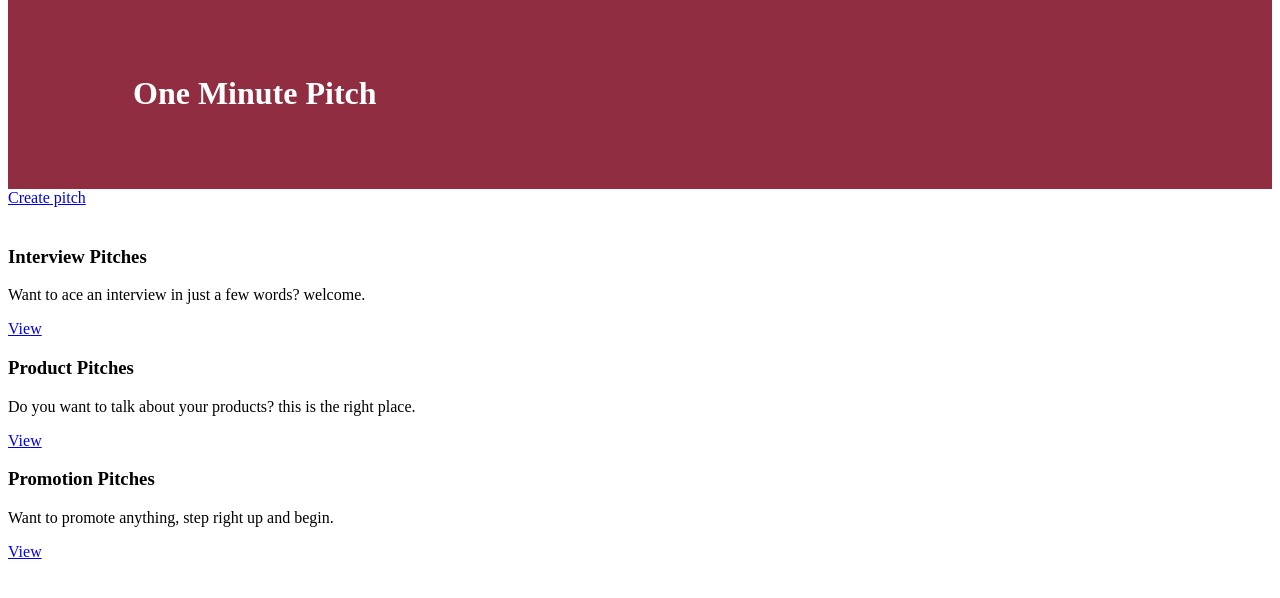
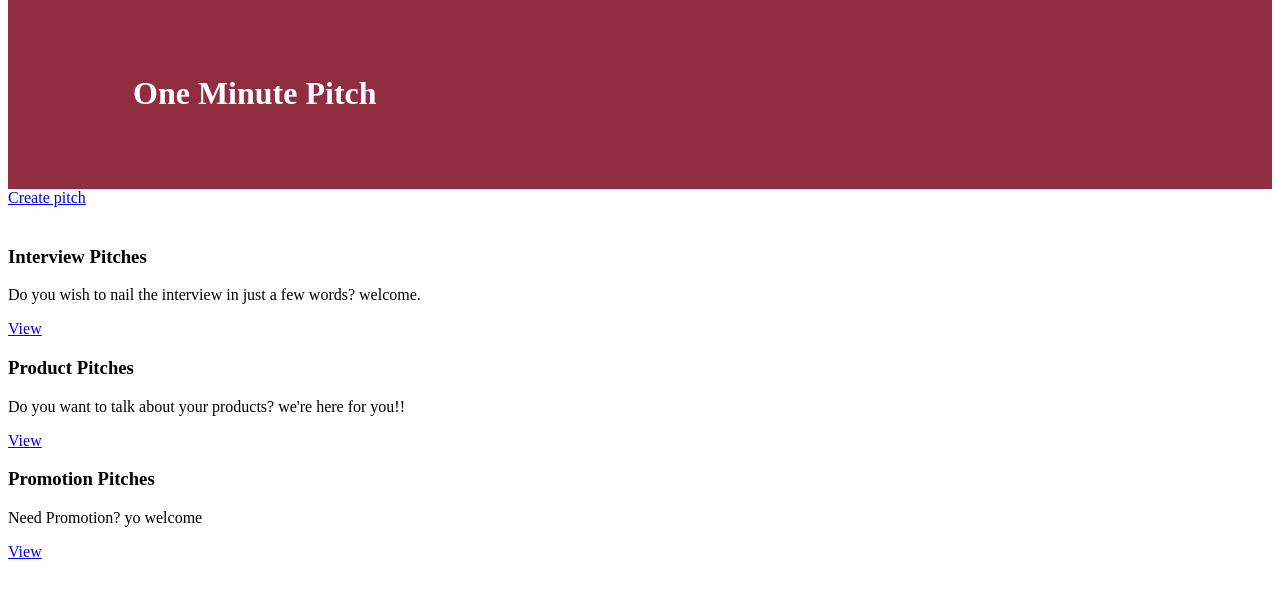
Before and after one commit to Marah-uwase/One-minute-pich, a Flask app: template app/templates/index.html in a window 1280 px wide. Shown: the part 114-712 px from the top of the page. Run offline with Flask 2, Linux system fonts and the light colour scheme; the template is opened without the code that fills it, so the values that code supplies are empty; some libraries are stand-ins or nearby versions.

```diff
--- a/app/templates/index.html
+++ b/app/templates/index.html
@@ -23,21 +23,21 @@
         <div class="col-md-4">
             <div class="well well-lg">
                 <h3>Interview Pitches</h3>
-                <p>Want to ace an interview in just a few words? welcome.</p>
+                <p>Do you wish to nail the interview in just a few words? welcome.</p>
                 <a href="{{url_for('main.interview_pitches')}}" class="btn btn-primary -center">View</a>
             </div>
         </div>
         <div class="col-md-4">
             <div class="well well-lg">
                 <h3>Product Pitches</h3>
-                <p>Do you want to talk about your products? this is the right place.</p>
+                <p>Do you want to talk about your products? we're here for you!!</p>
                 <a href="{{url_for('main.product_pitches')}}" class="btn btn-primary -center">View</a>
             </div>
         </div>
         <div class="col-md-4">
             <div class="well well-lg">
                 <h3>Promotion Pitches</h3>
-                <p>Want to promote anything, step right up and begin.</p>
+                <p>Need Promotion? yo welcome</p>
                 <a href="{{url_for('main.promotion_pitches')}}" class="btn btn-primary -center">View</a>
             </div>
         </div>
```
